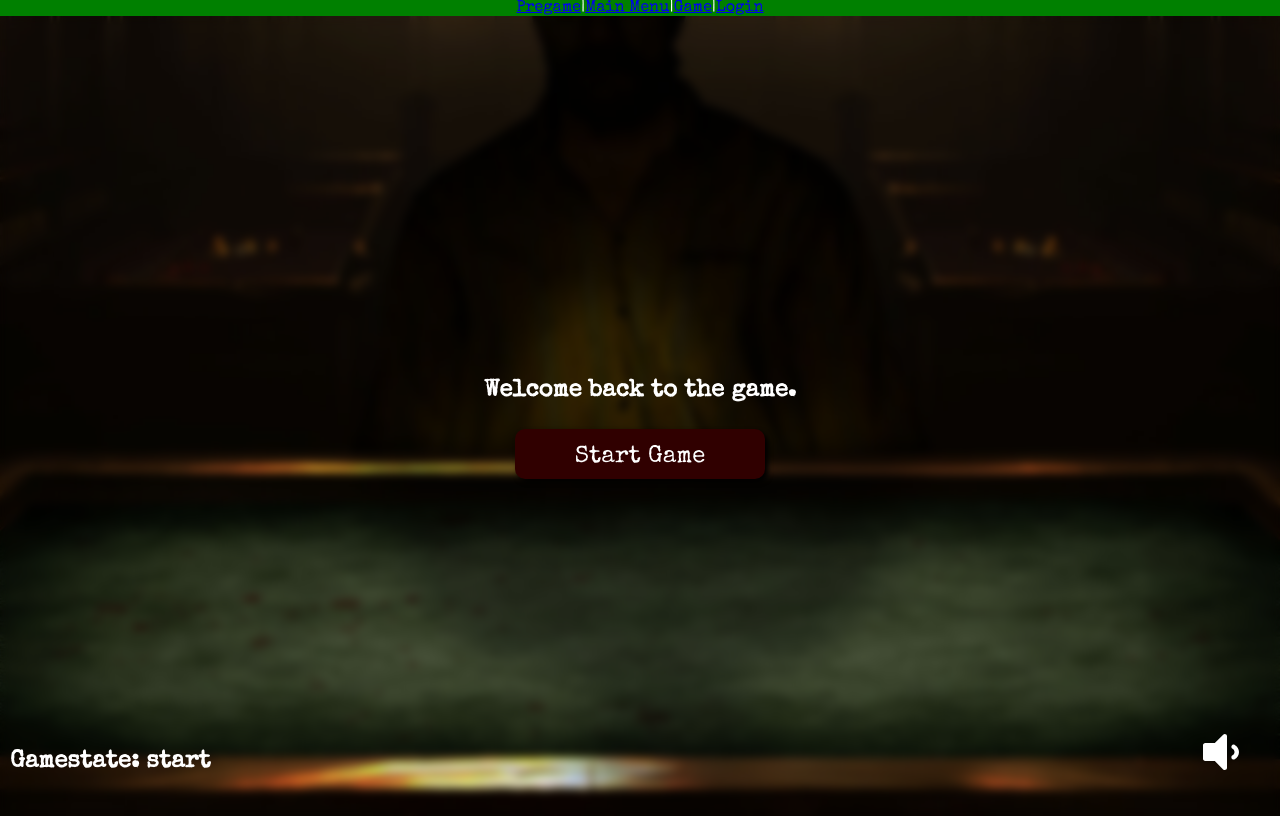
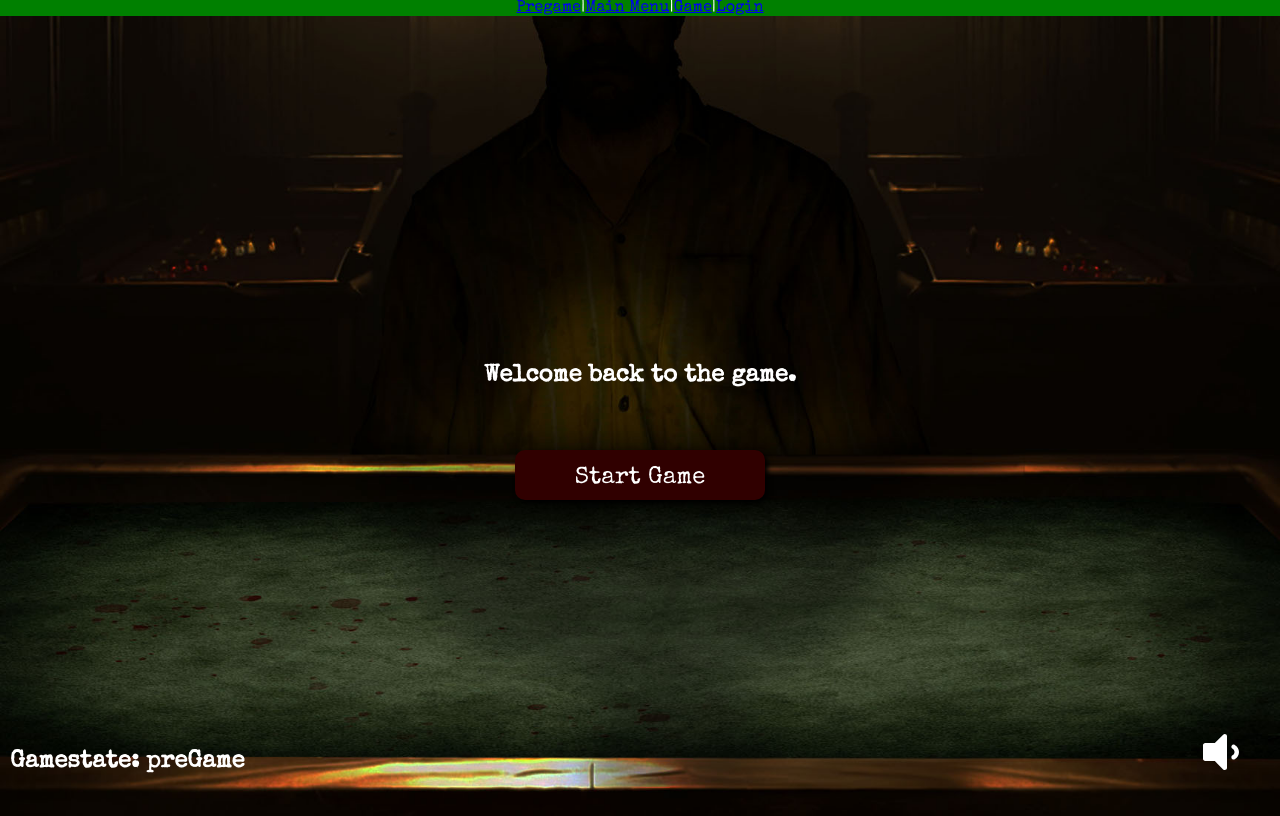
Before and after one commit to Bobotato/game-hilo, a Vue app in the folder frontend/: page /game in a window 1280 px wide. Built offline with nearby package versions, Linux system fonts and the light colour scheme; no server answers.

Commit message:
Cleanup and add animations

```diff
--- a/frontend/src/components/game/HiloGame.vue
+++ b/frontend/src/components/game/HiloGame.vue
@@ -4,7 +4,7 @@ import { router } from '@/router/index'
 
 import DrawDeck from '@/components/game/gameElements/DrawDeck.vue'
 import GetBetPrediction from '@/components/game/gameElements/GetBetPrediction.vue';
-import StartMessage from '@/components/game/gameElements/StartMessage.vue';
+import PreGame from '@/components/game/gameElements/PreGame.vue';
 import GameResult from '@/components/game/gameElements/GameResult.vue';
 import WelcomeScreen from '@/components/game/gameElements/WelcomeScreen.vue'
 import GameOverScreen from '@/components/game/gameElements/GameOverScreen.vue';
@@ -22,14 +22,14 @@ const emit = defineEmits<{
     (e: 'playAudio', sound: string): void
 }>()
 
-const token = { access_token: "eyJhbGciOiJIUzI1NiIsInR5cCI6IkpXVCJ9.eyJzdWIiOiJzdHJpbmciLCJleHAiOjE2OTQwNzQ2OTd9.X7WlktInEr0-gYSfGkYa4k34mSc7qXiKXGWqtfx24lY" }
+const token = { access_token: "eyJhbGciOiJIUzI1NiIsInR5cCI6IkpXVCJ9.eyJzdWIiOiJzdHJpbmciLCJleHAiOjE2OTQwNzk3NDR9.8MhSegBZT024QsdnYo2mIPqLUeZFqpdG0EXK9zrEdBo" }
 
 let errorMessage = ref({
     message: "",
     isShowing: false
 })
 
-let activeGameState = ref(GameStates.start)
+let activeGameState = ref(GameStates.preGame)
 
 async function handleGetRoundInfo(token: Token) {
     try {
@@ -61,7 +61,6 @@ async function handleGetRoundResult(token: Token, bet: Bet, prediction: Predicti
 
 async function startRound(token: Token) {
     try {
-        activeGameState.value = GameStates.welcome
         await handleGetRoundInfo(token)
     } catch (error) {
         console.log(error)
@@ -93,6 +92,7 @@ onMounted(() => {
 })
 
 function changeActiveGameState(gamestate: GameStates) {
+    console.log(gamestate)
     activeGameState.value = gamestate
 }
 
@@ -100,13 +100,13 @@ function changeActiveGameState(gamestate: GameStates) {
 
 <template>
     <div class=game>
-        <StartMessage class=start-message-component v-if="activeGameState === GameStates.start"
-            @play-audio="$emit('playAudio', $event)" @change-active-game-state="startRound(token)">
-        </StartMessage>
+        <PreGame class=start-message-component v-if="activeGameState === GameStates.preGame"
+            @play-audio="$emit('playAudio', $event)" @change-active-game-state="changeActiveGameState($event)"
+            @start-game="startRound(token)">
+        </PreGame>
 
-        <WelcomeScreen class="welcome-screen-component" v-if="activeGameState === GameStates.welcome"
-            :name=roundInfo.player.name :credits=roundInfo.player.credits
-            @change-active-game-state="activeGameState = GameStates.deck" @play-audio="$emit('playAudio', $event)">
+        <WelcomeScreen class="welcome-screen-component" v-if="activeGameState === GameStates.welcome" :roundInfo=roundInfo
+            @change-active-game-state="changeActiveGameState($event)" @play-audio="$emit('playAudio', $event)">
         </WelcomeScreen>
 
         <DrawDeck class=draw-deck-component v-else-if="activeGameState === GameStates.deck"
@@ -114,8 +114,8 @@ function changeActiveGameState(gamestate: GameStates) {
             @change-active-game-state="activeGameState = GameStates.betPrediction">
         </DrawDeck>
 
-        <GetBetPrediction v-else-if="activeGameState === GameStates.betPrediction"
-            @submit-bet-prediction="submitBetPrediction" @play-audio=" $emit('playAudio', $event)" :roundInfo=roundInfo>
+        <GetBetPrediction v-else-if="activeGameState === GameStates.betPrediction" :roundInfo=roundInfo
+            @submit-bet-prediction="submitBetPrediction" @play-audio=" $emit('playAudio', $event)">
         </GetBetPrediction>
 
         <GameResult v-else-if="activeGameState === GameStates.result" :roundResult=roundResult
--- /dev/null
+++ b/frontend/src/components/game/gameElements/PreGame.vue
@@ -0,0 +1,63 @@
+<script lang="ts" setup>
+import { GameStates } from '@/composables/hiloGame'
+
+const emit = defineEmits<{
+    (e: 'playAudio', sound: string): void
+    (e: 'changeActiveGameState', state: GameStates): void
+    (e: 'startGame'): void
+}>()
+
+function emitStartGame() {
+    emit('playAudio', 'menuSelectSfx')
+    emit('changeActiveGameState', GameStates["welcome"])
+    emit('startGame')
+}
+</script>
+
+<template>
+    <div class="pre-game-component">
+        <h2 class="message">Welcome back to the game.</h2>
+        <button class="button" @click.once=emitStartGame>Start Game</button>
+    </div>
+</template>
+
+<style scoped>
+.pre-game-component {
+    display: grid;
+    grid-template-rows: [message] auto [button] auto;
+    gap: 30px;
+    place-items: center;
+    width: 100%;
+}
+
+.message {
+    grid-row: message;
+    text-align: center;
+    font-size: 1.5em;
+    line-height: 2em;
+}
+
+.button {
+    height: 50px;
+    width: 250px;
+    border: none;
+    border-radius: 10px;
+    padding: 10px;
+    text-align: center;
+    line-height: 1.5;
+    font-size: 1.5em;
+    color: white;
+    box-shadow: 3px 3px 5px black;
+    background-color: rgba(48, 0, 0);
+}
+
+.button:hover {
+    box-shadow: 0px 0px 5px rgba(255, 255, 255, 0.8);
+    cursor: pointer;
+}
+
+.button:active {
+    box-shadow: 0px 0px 5px rgba(255, 255, 255, 0.8);
+    transform: translateY(4px);
+}
+</style>
--- a/frontend/src/components/game/gameElements/StartMessage.vue
+++ /dev/null
@@ -1,56 +0,0 @@
-<script lang="ts" setup>
-import { ref, Ref } from 'vue'
-
-const emit = defineEmits<{
-    (e: 'playAudio', sound: string): void
-    (e: 'changeActiveGameState'): void
-}>()
-
-interface Message {
-    message: string
-    isShowing: boolean
-}
-
-let message: Ref<Message> = ref({
-    message: "Welcome back to the game.",
-    isShowing: true
-})
-
-function emitChangeGameState() {
-    emit('playAudio', 'menuSelectSfx')
-    emit('changeActiveGameState')
-}
-</script>
-
-<template>
-    <div class="bg-filter" v-if=message.isShowing>
-        <h2 class="game-message">{{ message.message }}</h2>
-        <button class="acknowledge-button" @click.once=emitChangeGameState>Start Game</button>
-    </div>
-</template>
-
-<style>
-.bg-filter {
-    display: flex;
-    flex-direction: column;
-    align-items: center;
-    justify-content: center;
-    backdrop-filter: blur(5px);
-    width: 100%;
-    height: 100%;
-}
-
-.acknowledge-button {
-    height: 50px;
-    width: 250px;
-    border: none;
-    border-radius: 10px;
-    padding: 10px;
-    text-align: center;
-    line-height: 1.5;
-    font-size: 1.5em;
-    color: white;
-    box-shadow: 3px 3px 5px black;
-    background-color: rgba(48, 0, 0);
-}
-</style>
--- a/frontend/src/components/game/gameElements/WelcomeScreen.vue
+++ b/frontend/src/components/game/gameElements/WelcomeScreen.vue
@@ -1,70 +1,61 @@
 <script lang="ts" setup>
-const emit = defineEmits<{
-    (e: 'playAudio', sound: string): void
-    (e: 'changeActiveGameState'): void
-}>()
+import { GameStates } from '@/composables/hiloGame'
+import { RoundInfo } from '@/types/gameElements/gameElementTypes';
 
 interface Props {
-    name: string,
-    credits: number
+    roundInfo: RoundInfo
 }
 
 const props = defineProps<Props>()
 
+const emit = defineEmits<{
+    (e: 'playAudio', sound: string): void
+    (e: 'changeActiveGameState', state: GameStates): void
+}>()
+
+
 function emitChangeGameState() {
     emit('playAudio', 'creditPickupSfx')
-    emit('changeActiveGameState')
+    emit('changeActiveGameState', GameStates["deck"])
 }
 </script>
 
 <template>
     <div class="welcome-component">
-        <h2 class="welcome-message">Welcome back, {{ props.name }}.</h2>
-        <h2 class="welcome-message-2">You currently have {{ props.credits }} "credits".</h2>
-        <h2 class="take-credit-prompt">Take your credits.</h2>
-        <button class="take-credit-button" alt="Credits" @click.once=(emitChangeGameState)>
+        <h2 class="message">Welcome back, {{ props.roundInfo.player.name }}. <br> You currently have {{
+            props.roundInfo.player.credits }}
+            "credits". <br><br> Take your credits.
+        </h2>
+        <button class="take-credit-button floating" alt="Credits" @click.once=(emitChangeGameState)>
         </button>
+        <div class="shadow darkening"></div>
     </div>
 </template>
 
 <style>
 .welcome-component {
     display: grid;
-    grid-template-rows: [welcome-message] auto [welcome-message-2] auto [take-credit-prompt] auto [image] auto;
+    grid-template-rows: [message] auto [image] auto [shadow] auto;
     place-items: center;
+    gap: 30px;
+    width: 100%;
 }
 
-.welcome-message {
-    grid-row: welcome-message;
+.message {
+    grid-row: message;
     text-align: center;
     font-size: 1.5em;
-    color: white;
-}
-
-.welcome-message-2 {
-    grid-row: welcome-message-2;
-    text-align: center;
-    font-size: 1.5em;
-    color: white;
-}
-
-.take-credit-prompt {
-    grid-row: take-credit-prompt;
-    text-align: center;
-    font-size: 1.5em;
-    color: white;
-    margin-bottom: 50px;
+    line-height: 2em;
 }
 
 .take-credit-button {
     grid-row: image;
     height: 300px;
     width: 400px;
-    color: white;
+    background: transparent;
     background-image: url("@/assets/images/Fingers.png");
     background-repeat: no-repeat;
     background-size: cover;
-    background-color: #cccccc00;
 }
 
 .take-credit-button:hover {
@@ -75,4 +66,55 @@ function emitChangeGameState() {
     grid-row: image;
     height: 300px;
 }
+
+.floating {
+    animation-name: floating;
+    animation-duration: 2s;
+    animation-iteration-count: infinite;
+    animation-timing-function: ease-in-out;
+}
+
+@keyframes floating {
+    0% {
+        transform: translate(0, 0px);
+    }
+
+    50% {
+        transform: translate(0, 10px);
+    }
+
+    100% {
+        transform: translate(0, -0px);
+    }
+}
+
+.shadow {
+    height: 50px;
+    width: 400px;
+    margin: 5vh 0 0 0;
+    background-color: #0800008f;
+    filter: blur(6px);
+    border-radius: 50%;
+}
+
+.darkening {
+    animation-name: darkening;
+    animation-duration: 2s;
+    animation-iteration-count: infinite;
+    animation-timing-function: ease-in-out;
+}
+
+@keyframes darkening {
+    0% {
+        background-color: #08000062;
+    }
+
+    50% {
+        background-color: #0800009f;
+    }
+
+    100% {
+        background-color: #08000062;
+    }
+}
 </style>
--- a/frontend/src/composables/hiloGame.ts
+++ b/frontend/src/composables/hiloGame.ts
@@ -38,7 +38,7 @@ export function useRoundResultComposable() {
 }
 
 export enum GameStates {
-    "start",
+    "preGame",
     "welcome",
     "deck",
     "betPrediction",
```
